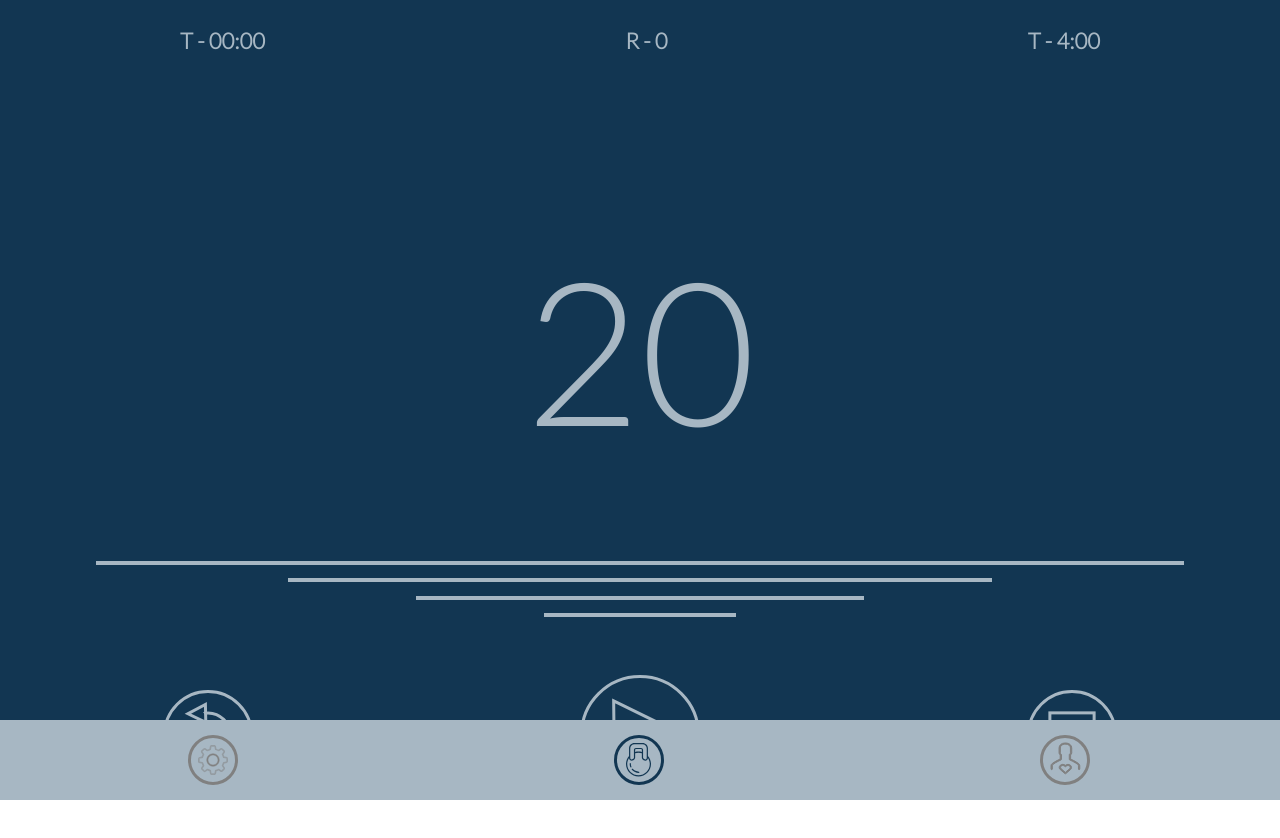
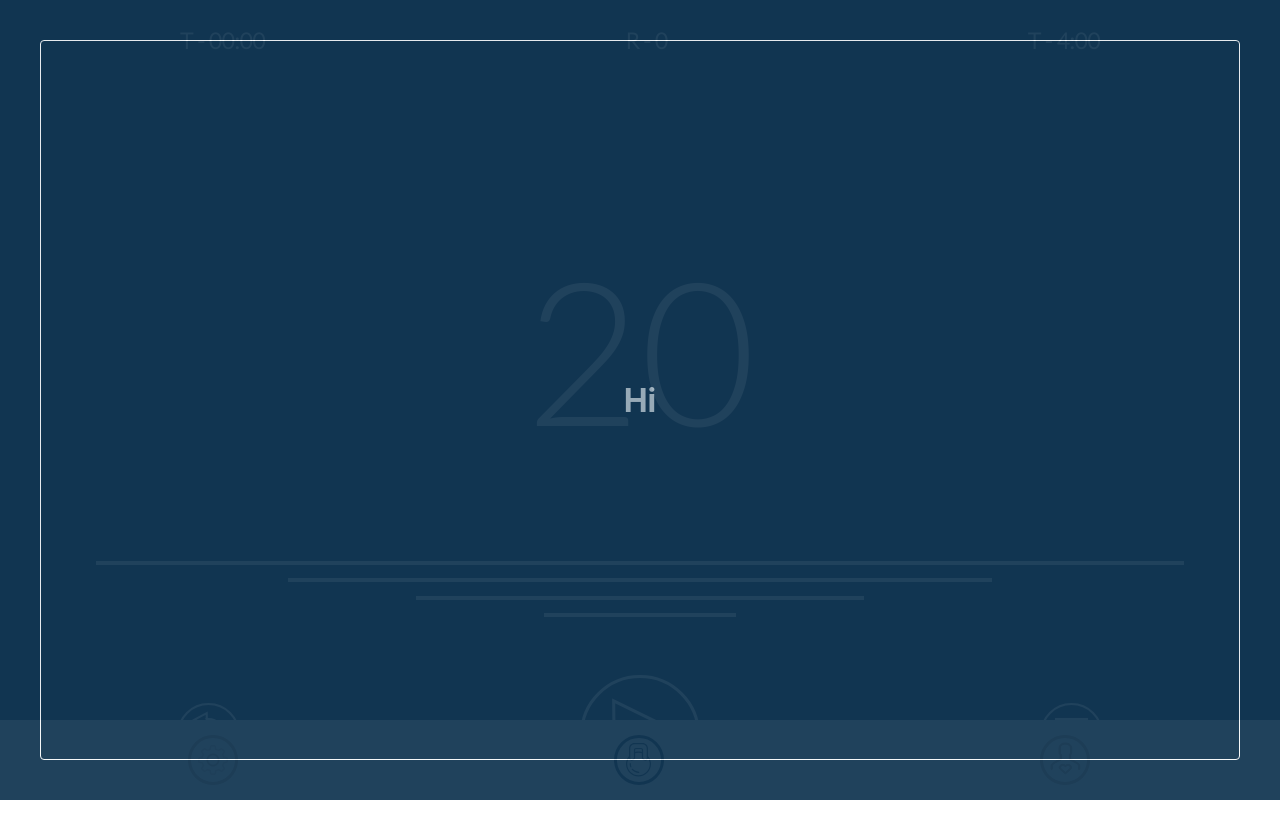
Before and after one commit to maiki-mo/criit, a React (Create React App) app: page /workout in a window 1280 px wide. Shown: the top 838 px of the page. Built offline with nearby package versions, Linux system fonts and the light colour scheme.

Commit message:
set up base modal

```diff
--- a/package.json
+++ b/package.json
@@ -10,6 +10,7 @@
     "axios": "^0.21.1",
     "react": "^17.0.1",
     "react-dom": "^17.0.1",
+    "react-modal": "^3.12.1",
     "react-router-dom": "^5.2.0",
     "react-scripts": "3.4.4",
     "react-switch": "^6.0.0",
--- a/src/App.css
+++ b/src/App.css
@@ -2,3 +2,7 @@ button:focus {
   outline: none;
   box-shadow: none;
 }
+
+.ReactModal__Overlay--after-open {
+  z-index: 200;
+}
--- a/src/components/ControlButton.js
+++ b/src/components/ControlButton.js
@@ -5,6 +5,7 @@ export default ( {
     value,
     icon,
     refProp,
+    imageSize,
     containerStyles,
 } ) => {
     const localStyles = {
@@ -23,7 +24,11 @@ export default ( {
             onClick={onClick}
             ref={refProp}
         >
-            <img src={icon} alt={value} />
+            <img
+                style={{ width: `${imageSize}%` }}
+                src={icon}
+                alt={value}
+            />
         </button>
     );
 };
--- a/src/components/Controls.js
+++ b/src/components/Controls.js
@@ -54,18 +54,21 @@ export default ( {
                 onClick={handleOnResetClick}
                 value="Reset"
                 icon={images.resetButton}
+                imageSize={70}
             />
             <ControlButton
                 refProp={pausePlayRef}
                 onClick={handleOnPlayClick}
                 value="Play/Pause"
                 icon={playing ? images.pauseButton : images.playButton}
+                imageSize={100}
             />
             <ControlButton
                 refProp={stopRef}
                 onClick={handleOnStopClick}
                 value="Stop"
                 icon={images.stopButton}
+                imageSize={70}
             />
         </section>
     );
--- /dev/null
+++ b/src/components/Modal.js
@@ -0,0 +1,40 @@
+import React from 'react';
+import Modal from 'react-modal';
+
+import style from '../constants/styles';
+
+const { flex, colors } = style;
+
+export default ( {
+    display,
+    children,
+    containerStyles,
+} ) => {
+    const localStyles = {
+        container: {
+            ...containerStyles,
+        },
+    };
+
+    return (
+        <div style={localStyles.container}>
+            <Modal
+                isOpen={display}
+                style={{
+                    overlay: {
+                        backgroundColor: colors.blue,
+                        opacity: 0.9,
+                    },
+                    content: {
+                        backgroundColor: colors.blue,
+                        border: `1px solid ${colors.white}`,
+                        color: colors.lightBlue,
+                        ...flex.centerFlexCol,
+                    },
+                }}
+            >
+                {children}
+            </Modal>
+        </div>
+    );
+};
--- a/src/components/NavFooter.js
+++ b/src/components/NavFooter.js
@@ -23,7 +23,7 @@ export default ( { containerStyles } ) => {
             width: '100vw',
             height: '10%',
             backgroundColor: '#A7B7C3',
-            zIndex: 1000,
+            zIndex: 100,
             ...containerStyles,
         },
     };
--- a/src/screens/Workout.js
+++ b/src/screens/Workout.js
@@ -4,10 +4,13 @@ import { useRecoilState } from 'recoil';
 import ActivityHeader from '../components/ActivityHeader';
 import Counter from '../components/Counter';
 import Controls from '../components/Controls';
+import Modal from '../components/Modal';
 
 import audio from '../constants/audio';
 import state from '../constants/state';
+import style from '../constants/styles';
 
+const { colors, flex } = style;
 const { sound } = state;
 const { boxingBell, blowWhistle } = audio;
 
@@ -18,6 +21,8 @@ export default ( { containerStyles } ) => {
     const [secsInterval, setSecsInterval] = useState( null );
     const [cooldown, setCooldown] = useState( false );
     const [soundOn] = useRecoilState( sound );
+    const [modal, setModal] = useState( true );
+    // const [startCountdown, setStartCountdown] = useState( true );
 
     const bell = new Audio( boxingBell );
     const whistle = new Audio( blowWhistle );
@@ -28,6 +33,11 @@ export default ( { containerStyles } ) => {
         setTotalSeconds( ( seconds ) => seconds + 1 );
         return setSeconds( ( seconds ) => seconds - 1 );
     }, 1000 );
+
+    // const handleStartCountdown = () => {
+    //     setSeconds( 3 );
+    //     setSecondsInterval();
+    // };
 
     const handlePlayClick = () => {
         if ( secsInterval ) {
@@ -119,6 +129,9 @@ export default ( { containerStyles } ) => {
                 onResetClick={handleResetClick}
                 onStopClick={handleStopClick}
             />
+            <Modal display={modal}>
+                <h1>Hi</h1>
+            </Modal>
         </main>
     );
 };
```
Also changed, not shown: 1 other file (tests, documents, lock files or other folders).
